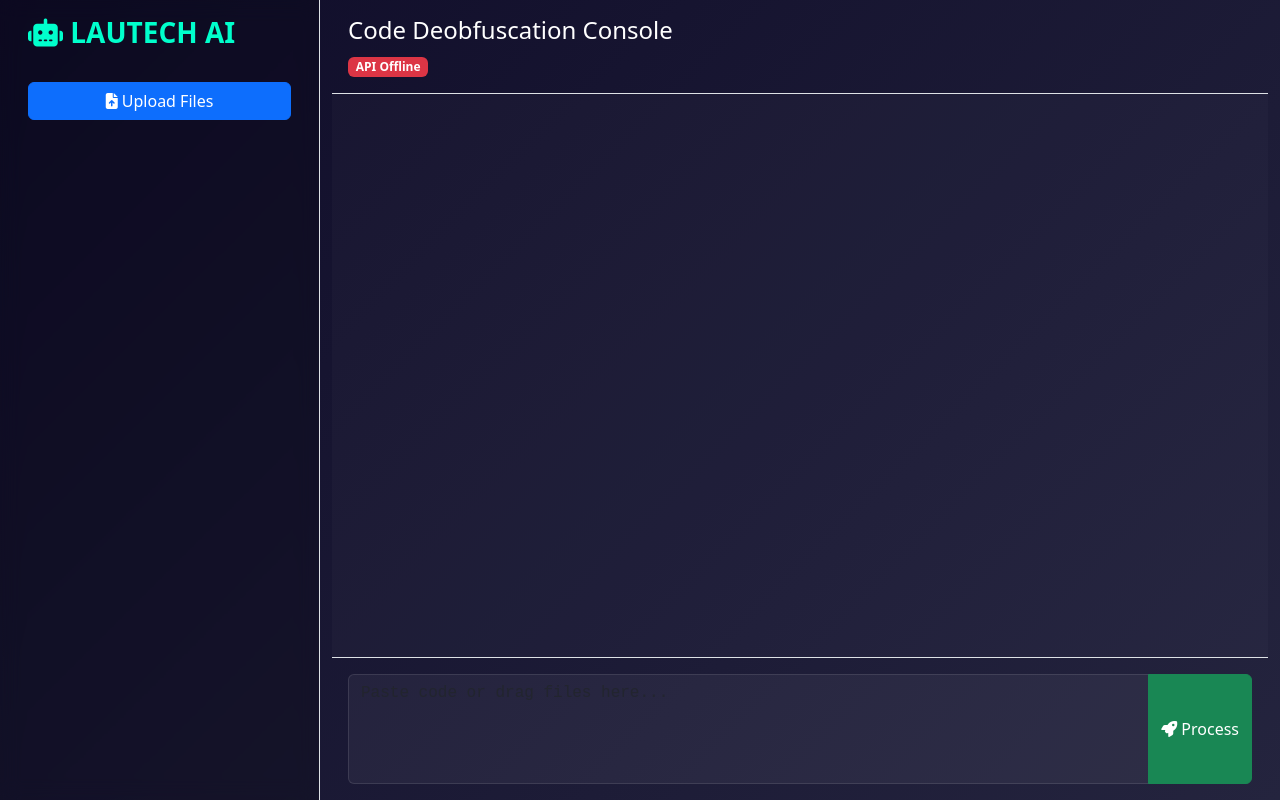
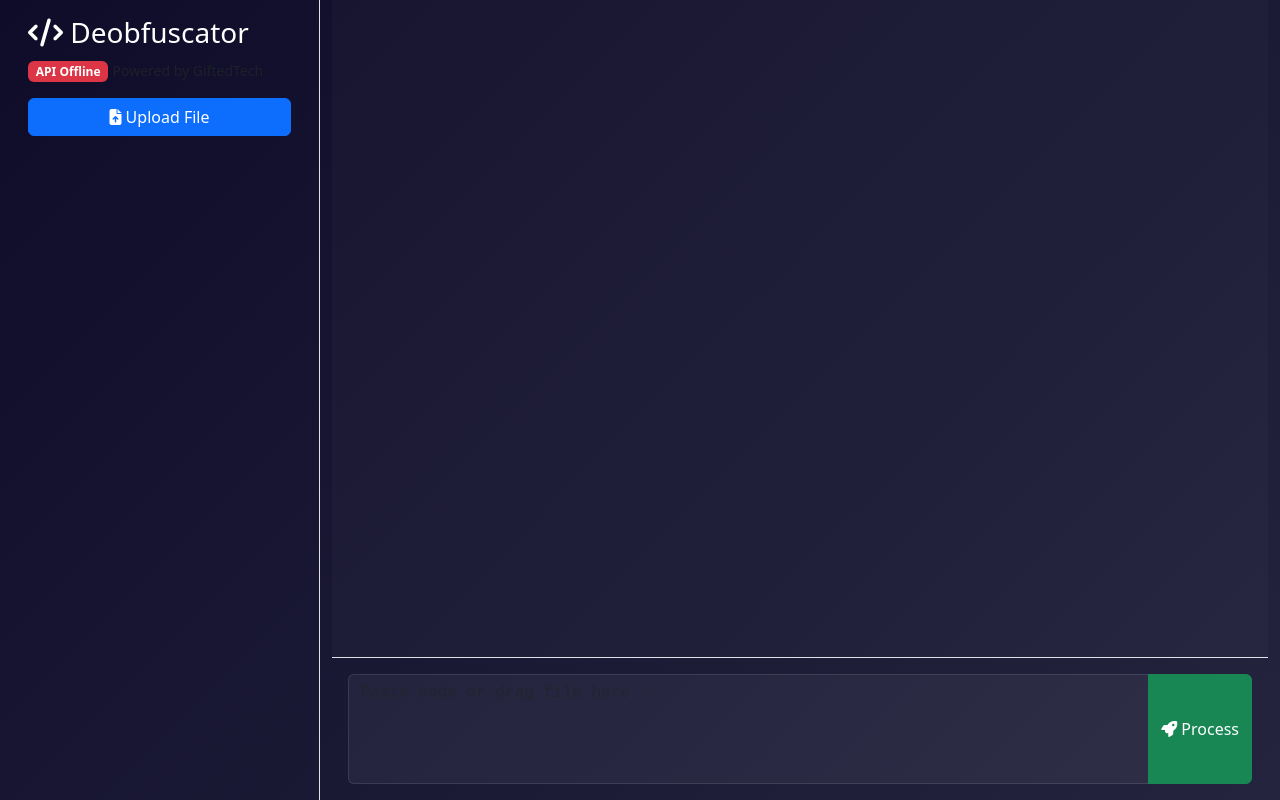
Before and after one commit to AiOfLautech/-api-generator, a website: page public/index.html in a window 1280 px wide. Drawn offline with nearby package versions, Linux system fonts and the light colour scheme; no server answers.

Commit message:
Update index.html

```diff
--- a/public/index.html
+++ b/public/index.html
@@ -3,7 +3,7 @@
 <head>
   <meta charset="UTF-8">
   <meta name="viewport" content="width=device-width, initial-scale=1.0">
-  <title>LAUTECH AI Deobfuscator</title>
+  <title>AI Code Deobfuscator</title>
   <link href="https://cdn.jsdelivr.net/npm/bootstrap@5.3.3/dist/css/bootstrap.min.css" rel="stylesheet">
   <link href="https://cdnjs.cloudflare.com/ajax/libs/font-awesome/6.5.0/css/all.min.css" rel="stylesheet">
   <link href="https://cdnjs.cloudflare.com/ajax/libs/prism/1.29.0/themes/prism-tomorrow.min.css" rel="stylesheet">
@@ -12,17 +12,20 @@
 <body class="dark-theme">
   <div class="container-fluid h-100">
     <div class="row h-100">
-      <!-- Sidebar -->
-      <div class="col-md-3 border-end sidebar">
+      <!-- Chat Sidebar -->
+      <div class="col-md-3 border-end chat-sidebar">
         <div class="p-3">
-          <h3 class="brand">
-            <i class="fas fa-robot"></i>
-            LAUTECH AI
-          </h3>
-          <div class="file-manager">
-            <input type="file" id="fileInput" class="d-none" multiple>
+          <div class="branding">
+            <h3><i class="fas fa-code"></i> Deobfuscator</h3>
+            <div class="api-status">
+              <span class="badge bg-success" id="apiStatus">API Connected</span>
+              <small class="text-muted">Powered by GiftedTech</small>
+            </div>
+          </div>
+          <div class="file-manager mt-3">
+            <input type="file" id="fileInput" class="d-none">
             <button class="btn btn-primary w-100 mb-3" id="uploadBtn">
-              <i class="fas fa-file-upload"></i> Upload Files
+              <i class="fas fa-file-upload"></i> Upload File
             </button>
             <div id="fileList" class="list-group"></div>
           </div>
@@ -31,19 +34,12 @@
 
       <!-- Main Chat -->
       <div class="col-md-9 d-flex flex-column">
-        <div class="chat-header p-3 border-bottom">
-          <h4>Code Deobfuscation Console</h4>
-          <div class="status-indicator">
-            <span class="badge bg-success" id="apiStatus">API Connected</span>
-          </div>
-        </div>
-
         <div class="chat-messages flex-grow-1 overflow-auto p-3"></div>
 
         <div class="chat-input p-3 border-top">
           <div class="input-group">
             <textarea id="codeInput" class="form-control"
-                     placeholder="Paste code or drag files here..."
+                     placeholder="Paste code or drag file here..."
                      rows="4" spellcheck="false"></textarea>
             <button id="processBtn" class="btn btn-success">
               <i class="fas fa-rocket"></i> Process
@@ -59,7 +55,7 @@
     <div class="modal-dialog">
       <div class="modal-content">
         <div class="modal-header">
-          <h5 class="modal-title"><i class="fas fa-download"></i> Export Code</h5>
+          <h5 class="modal-title"><i class="fas fa-download"></i> Save File</h5>
           <button class="btn-close" data-bs-dismiss="modal"></button>
         </div>
         <div class="modal-body">
```
